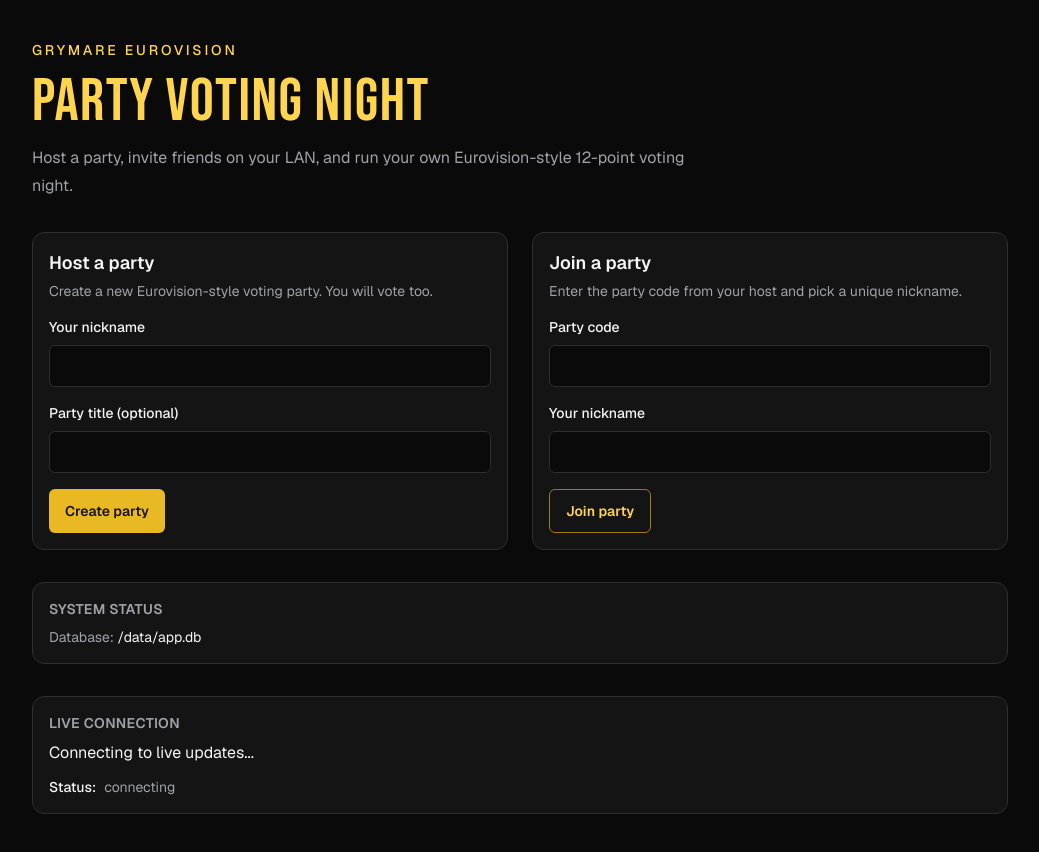
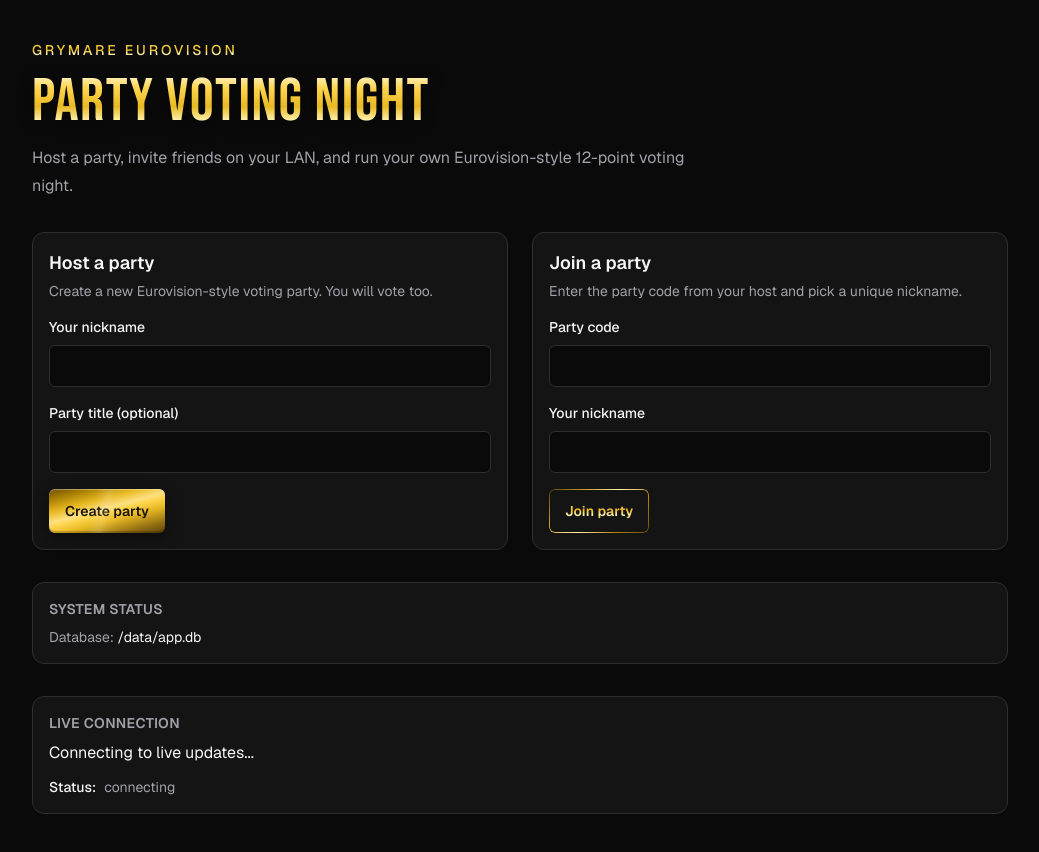
Before and after one commit to Grymare/eurovision, a Next.js app: page / in a window 1280 px wide. Shown: the whole page, without its empty margins (120-1159 px from the left). Built offline with nearby package versions, Linux system fonts and the light colour scheme; no server answers; the database is empty.

Commit message:
Add metallic gold gradients for buttons, titles, and accents.
Replace flat gold fills with multi-stop gradient surfaces, gradient text, shine overlays, and gradient borders on key UI elements.

```diff
--- a/src/app/globals.css
+++ b/src/app/globals.css
@@ -14,6 +14,44 @@
   --on-gold: #1a1408;
   --success: #4ade80;
   --danger: #f87171;
+
+  /* Metallic gold — multi-stop gradients (not flat fills) */
+  --gold-gradient-text: linear-gradient(
+    180deg,
+    #fff9e6 0%,
+    #ffd54f 22%,
+    #e8b923 48%,
+    #fff3b0 68%,
+    #c9a227 100%
+  );
+  --gold-gradient-surface: linear-gradient(
+    165deg,
+    #6b4e0a 0%,
+    #a67c00 14%,
+    #e8b923 32%,
+    #ffe082 46%,
+    #ffd54f 52%,
+    #e8b923 64%,
+    #8f6b12 86%,
+    #5c4308 100%
+  );
+  --gold-gradient-border: linear-gradient(
+    135deg,
+    #5c4308 0%,
+    #c9a227 25%,
+    #fff3b0 50%,
+    #b8860b 75%,
+    #6b4e0a 100%
+  );
+  --gold-gradient-shine: linear-gradient(
+    105deg,
+    transparent 0%,
+    transparent 38%,
+    rgb(255 255 255 / 0.28) 48%,
+    rgb(255 248 220 / 0.12) 52%,
+    transparent 62%,
+    transparent 100%
+  );
 
   --background: var(--stage);
   --foreground-color: var(--foreground);
@@ -44,12 +82,45 @@ body {
 }
 
 @layer components {
+  .gold-metallic-text {
+    background-image: var(--gold-gradient-text);
+    background-size: 100% 100%;
+    -webkit-background-clip: text;
+    background-clip: text;
+    color: transparent;
+  }
+
   .panel {
     @apply rounded-xl border border-stage-border bg-stage-elevated p-4;
   }
 
+  .panel-accent {
+    position: relative;
+  }
+
+  .panel-accent::before {
+    content: "";
+    position: absolute;
+    top: 0;
+    left: 1rem;
+    right: 1rem;
+    height: 2px;
+    border-radius: 9999px;
+    background: var(--gold-gradient-border);
+    opacity: 0.85;
+  }
+
   .eyebrow {
-    @apply text-sm font-medium uppercase tracking-[0.2em] text-gold-bright;
+    @apply text-sm font-medium uppercase tracking-[0.2em];
+  }
+
+  .eyebrow.gold-metallic-text,
+  .eyebrow {
+    background-image: var(--gold-gradient-text);
+    background-size: 100% 100%;
+    -webkit-background-clip: text;
+    background-clip: text;
+    color: transparent;
   }
 
   .page-shell {
@@ -68,12 +139,74 @@ body {
     @apply w-full rounded-md border border-stage-border bg-stage px-3 py-2 text-base text-foreground focus-visible:outline focus-visible:outline-2 focus-visible:outline-offset-2 focus-visible:outline-gold-bright;
   }
 
+  .field-input:focus-visible {
+    box-shadow: 0 0 0 1px rgb(255 213 79 / 0.35);
+  }
+
   .btn-primary {
-    @apply inline-flex min-h-11 items-center justify-center rounded-md bg-gold px-4 py-2 text-sm font-semibold text-on-gold transition-colors hover:bg-gold-bright focus-visible:outline focus-visible:outline-2 focus-visible:outline-offset-2 focus-visible:outline-gold-bright disabled:cursor-not-allowed disabled:opacity-60;
+    position: relative;
+    isolation: isolate;
+    overflow: hidden;
+    background-image: var(--gold-gradient-surface);
+    box-shadow:
+      inset 0 1px 0 rgb(255 255 255 / 0.35),
+      inset 0 -2px 0 rgb(0 0 0 / 0.2),
+      0 4px 16px rgb(0 0 0 / 0.45);
+    @apply inline-flex min-h-11 items-center justify-center rounded-md px-4 py-2 text-sm font-semibold text-on-gold transition-[filter,transform] focus-visible:outline focus-visible:outline-2 focus-visible:outline-offset-2 focus-visible:outline-gold-bright disabled:cursor-not-allowed disabled:opacity-60;
+  }
+
+  .btn-primary::after {
+    content: "";
+    position: absolute;
+    inset: 0;
+    background: var(--gold-gradient-shine);
+    opacity: 0.55;
+    pointer-events: none;
+  }
+
+  .btn-primary:hover:not(:disabled) {
+    filter: brightness(1.06);
+  }
+
+  .btn-primary:active:not(:disabled) {
+    filter: brightness(0.98);
+    transform: translateY(1px);
   }
 
   .btn-secondary {
-    @apply inline-flex min-h-11 items-center justify-center rounded-md border border-gold-deep px-4 py-2 text-sm font-semibold text-gold-bright transition-colors hover:border-gold-bright hover:bg-stage-elevated focus-visible:outline focus-visible:outline-2 focus-visible:outline-offset-2 focus-visible:outline-gold-bright disabled:cursor-not-allowed disabled:opacity-60;
+    position: relative;
+    isolation: isolate;
+    background: var(--stage-elevated);
+    @apply inline-flex min-h-11 items-center justify-center rounded-md px-4 py-2 text-sm font-semibold transition-[background-color,filter] focus-visible:outline focus-visible:outline-2 focus-visible:outline-offset-2 focus-visible:outline-gold-bright disabled:cursor-not-allowed disabled:opacity-60;
+  }
+
+  .btn-secondary::before {
+    content: "";
+    position: absolute;
+    inset: 0;
+    padding: 1px;
+    border-radius: inherit;
+    background: var(--gold-gradient-border);
+    -webkit-mask:
+      linear-gradient(#fff 0 0) content-box,
+      linear-gradient(#fff 0 0);
+    -webkit-mask-composite: xor;
+    mask:
+      linear-gradient(#fff 0 0) content-box,
+      linear-gradient(#fff 0 0);
+    mask-composite: exclude;
+    pointer-events: none;
+  }
+
+  .btn-secondary .btn-label {
+    background-image: var(--gold-gradient-text);
+    -webkit-background-clip: text;
+    background-clip: text;
+    color: transparent;
+  }
+
+  .btn-secondary:hover:not(:disabled) {
+    background: color-mix(in srgb, var(--stage-elevated) 88%, #ffd54f 12%);
   }
 
   .btn-danger {
@@ -82,7 +215,13 @@ body {
 
   .display-title {
     font-family: var(--font-bebas-neue), sans-serif;
-    @apply tracking-wide text-gold-bright;
+    @apply tracking-wide;
+    background-image: var(--gold-gradient-text);
+    background-size: 100% 120%;
+    -webkit-background-clip: text;
+    background-clip: text;
+    color: transparent;
+    filter: drop-shadow(0 2px 8px rgb(0 0 0 / 0.45));
   }
 
   .sparkle-burst {
@@ -94,10 +233,33 @@ body {
     position: absolute;
     inset: -0.5rem;
     border-radius: 9999px;
-    border: 2px solid color-mix(in srgb, var(--gold-bright) 70%, transparent);
+    padding: 2px;
+    background: var(--gold-gradient-border);
+    -webkit-mask:
+      linear-gradient(#fff 0 0) content-box,
+      linear-gradient(#fff 0 0);
+    -webkit-mask-composite: xor;
+    mask:
+      linear-gradient(#fff 0 0) content-box,
+      linear-gradient(#fff 0 0);
+    mask-composite: exclude;
     opacity: 0;
     animation: sparkle-pulse 600ms ease-out;
     pointer-events: none;
+  }
+}
+
+@supports not (background-clip: text) {
+  .gold-metallic-text,
+  .eyebrow,
+  .display-title {
+    color: var(--gold-bright);
+    background-image: none;
+  }
+
+  .btn-secondary .btn-label {
+    color: var(--gold-bright);
+    background-image: none;
   }
 }
 
@@ -121,6 +283,10 @@ body {
     opacity: 0;
   }
 
+  .btn-primary:active:not(:disabled) {
+    transform: none;
+  }
+
   *,
   *::before,
   *::after {
--- a/src/app/join/[code]/page.tsx
+++ b/src/app/join/[code]/page.tsx
@@ -15,7 +15,7 @@ export default async function JoinPage({
           <h1 className="text-3xl font-semibold tracking-tight">Join party</h1>
           <p className="text-base text-muted">
             You were invited to party code{" "}
-            <strong className="font-mono tracking-[0.2em] text-gold-bright">
+            <strong className="font-mono tracking-[0.2em] gold-metallic-text">
               {code.toUpperCase()}
             </strong>
             .
--- a/src/components/entry-picker.tsx
+++ b/src/components/entry-picker.tsx
@@ -87,7 +87,7 @@ export function EntryPicker({
             Add at least {MIN_PARTY_ENTRIES} countries before opening voting.
           </p>
         </div>
-        <p className="text-sm font-medium text-gold-bright">
+        <p className="text-sm font-medium gold-metallic-text">
           {entries.length} / {MIN_PARTY_ENTRIES} minimum
         </p>
       </div>
--- a/src/components/join-party-form.tsx
+++ b/src/components/join-party-form.tsx
@@ -98,7 +98,9 @@ export function JoinPartyForm({ initialCode = "" }: JoinPartyFormProps) {
       ) : null}
 
       <button type="submit" disabled={isSubmitting} className="btn-secondary">
-        {isSubmitting ? "Joining..." : "Join party"}
+        <span className="btn-label">
+          {isSubmitting ? "Joining..." : "Join party"}
+        </span>
       </button>
     </form>
   );
--- a/src/components/party-lobby.tsx
+++ b/src/components/party-lobby.tsx
@@ -92,8 +92,8 @@ export function PartyLobby({ partyId, initialData }: PartyLobbyProps) {
 
   return (
     <div className="space-y-6">
-      <section className="panel">
-        <div className="flex flex-wrap items-start justify-between gap-4">
+      <section className="panel panel-accent">
+        <div className="flex flex-wrap items-start justify-between gap-4 pt-1">
           <div>
             <p className="eyebrow">Party code</p>
             <p className="display-title mt-1 text-5xl tracking-[0.2em]">
@@ -128,7 +128,7 @@ export function PartyLobby({ partyId, initialData }: PartyLobbyProps) {
       </section>
 
       {data.viewer.isHost ? (
-        <section aria-labelledby="host-controls-heading" className="panel space-y-3">
+        <section aria-labelledby="host-controls-heading" className="panel panel-accent space-y-3">
           <h2 id="host-controls-heading" className="text-lg font-semibold">
             Host controls
           </h2>
@@ -140,7 +140,7 @@ export function PartyLobby({ partyId, initialData }: PartyLobbyProps) {
                 onClick={() => updateState("lobby")}
                 className="btn-secondary"
               >
-                Open lobby
+                <span className="btn-label">Open lobby</span>
               </button>
             ) : null}
             {data.party.state === "lobby" ? (
--- a/src/lib/design/tokens.ts
+++ b/src/lib/design/tokens.ts
@@ -15,6 +15,11 @@ export const designTokens = {
     success: "#4ADE80",
     danger: "#F87171",
   },
+  gradients: {
+    text: "180deg: #fff9e6 → #ffd54f → #e8b923 → #fff3b0 → #c9a227",
+    surface: "165deg multi-stop bronze-gold highlight",
+    border: "135deg deep gold shimmer ring",
+  },
   motion: {
     fast: "150ms",
     normal: "250ms",
```
Also changed, not shown: 1 other file (tests, documents, lock files or other folders).
